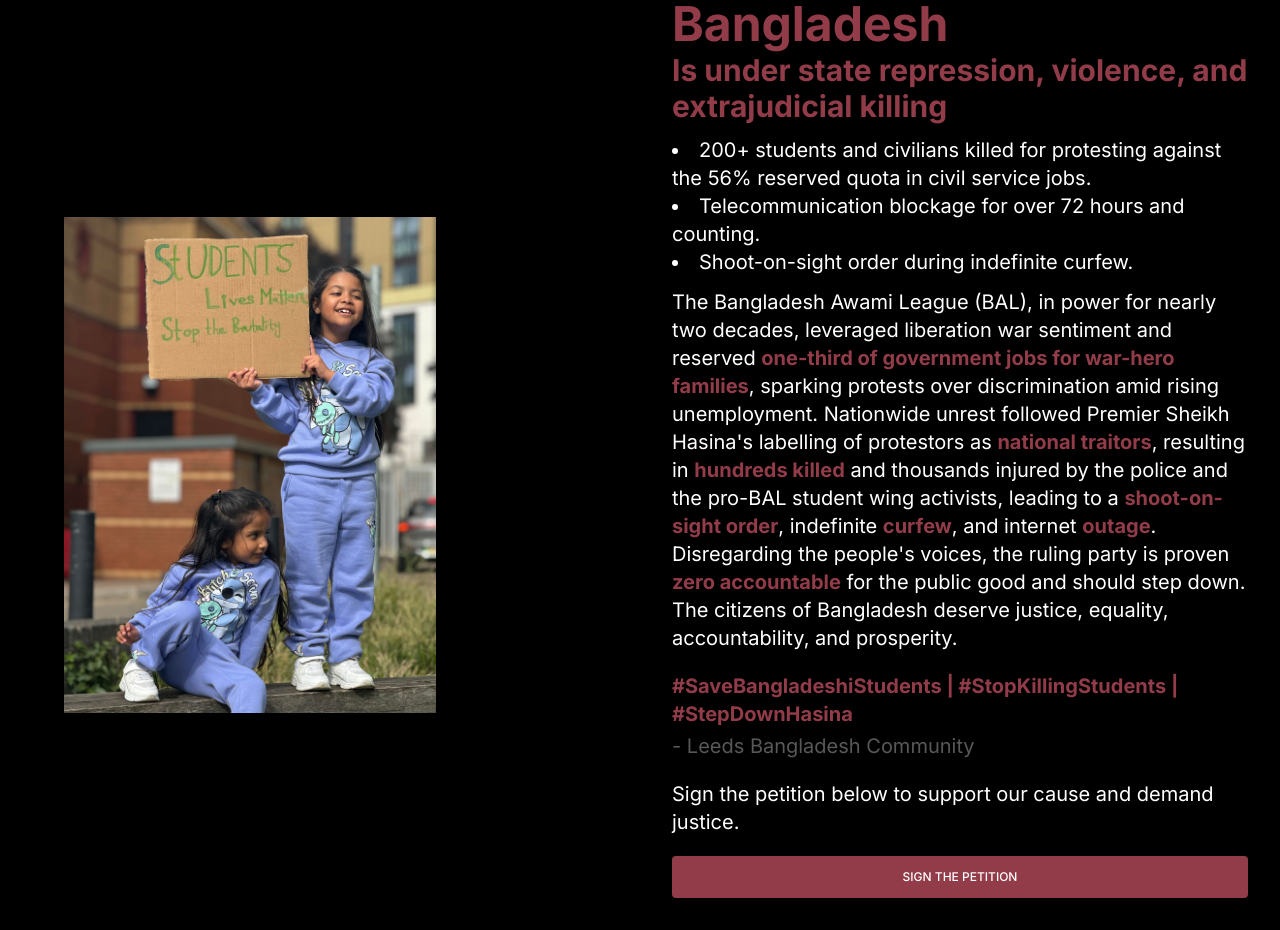
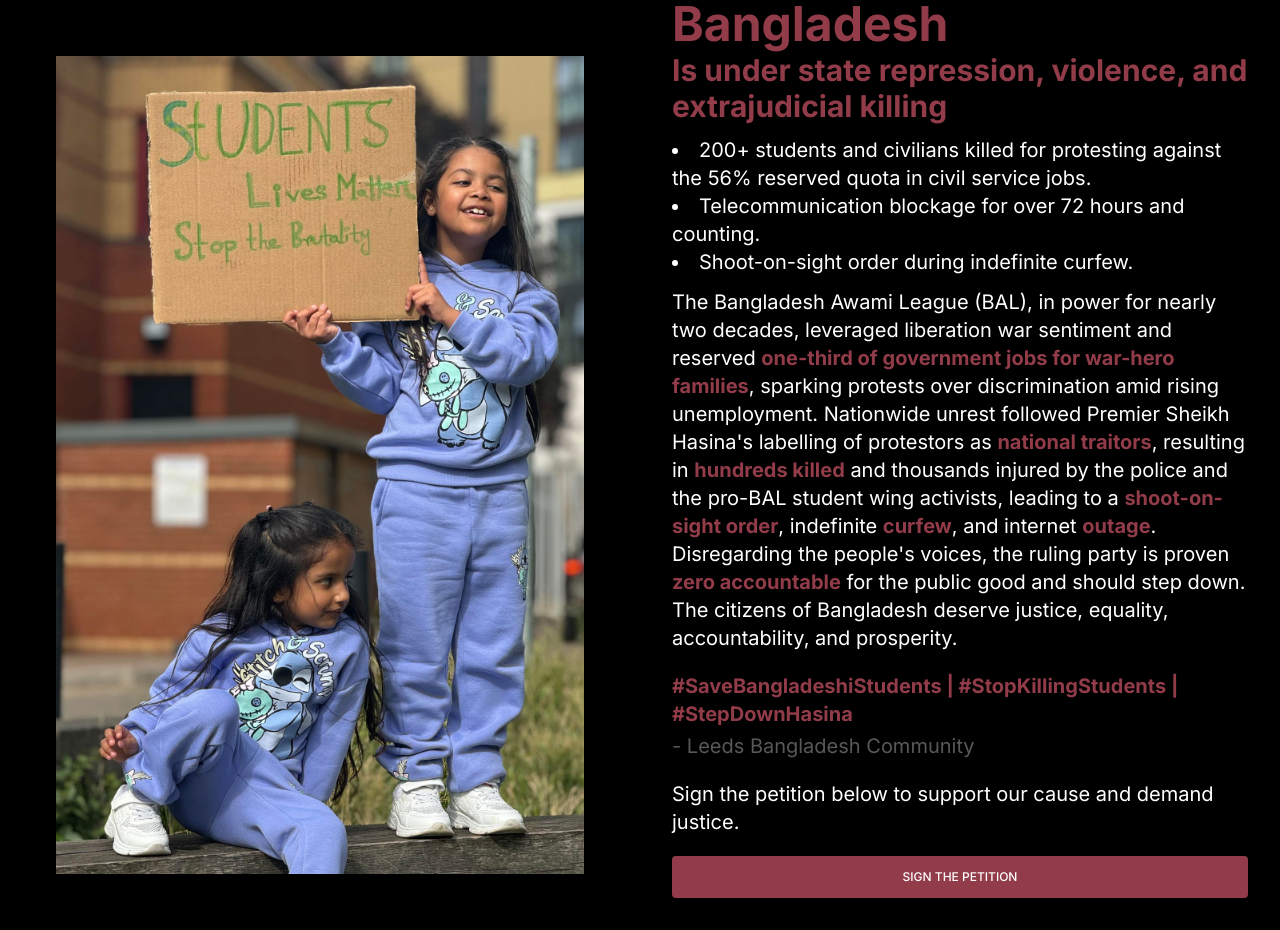
Before and after one commit to IshmamDC217/FutureBD, a Next.js app: page / in a window 1280 px wide. Built offline with nearby package versions, Linux system fonts and the light colour scheme.

Commit message:
Style upgrades

```diff
--- a/src/app/globals.css
+++ b/src/app/globals.css
@@ -47,3 +47,9 @@
   padding-bottom: 2rem;
   border-radius: 10px;
 }
+
+.heroImage {
+  width: 100%;
+  height: 100%;
+  object-fit: cover;
+}
--- a/src/app/page.tsx
+++ b/src/app/page.tsx
@@ -10,7 +10,7 @@ const Landing = () => {
       >
         <div className="container mx-auto">
           <div className="grid grid-cols-1 lg:grid-cols-2 items-center">
-            <Image className="p-10 lg:p-16" src="/hero.png" alt="landing" width={500} height={300} />
+            <Image className="p-10 lg:p-14 heroImage" src="/hero.png" alt="landing" width={500} height={300} />
             <div className="landingForm justify-center">
               <div className="justify-center">
                 <h2 className="text-4xl font-bold mb-1 text-[#923c4a] lg:text-5xl">Bangladesh</h2>
```
